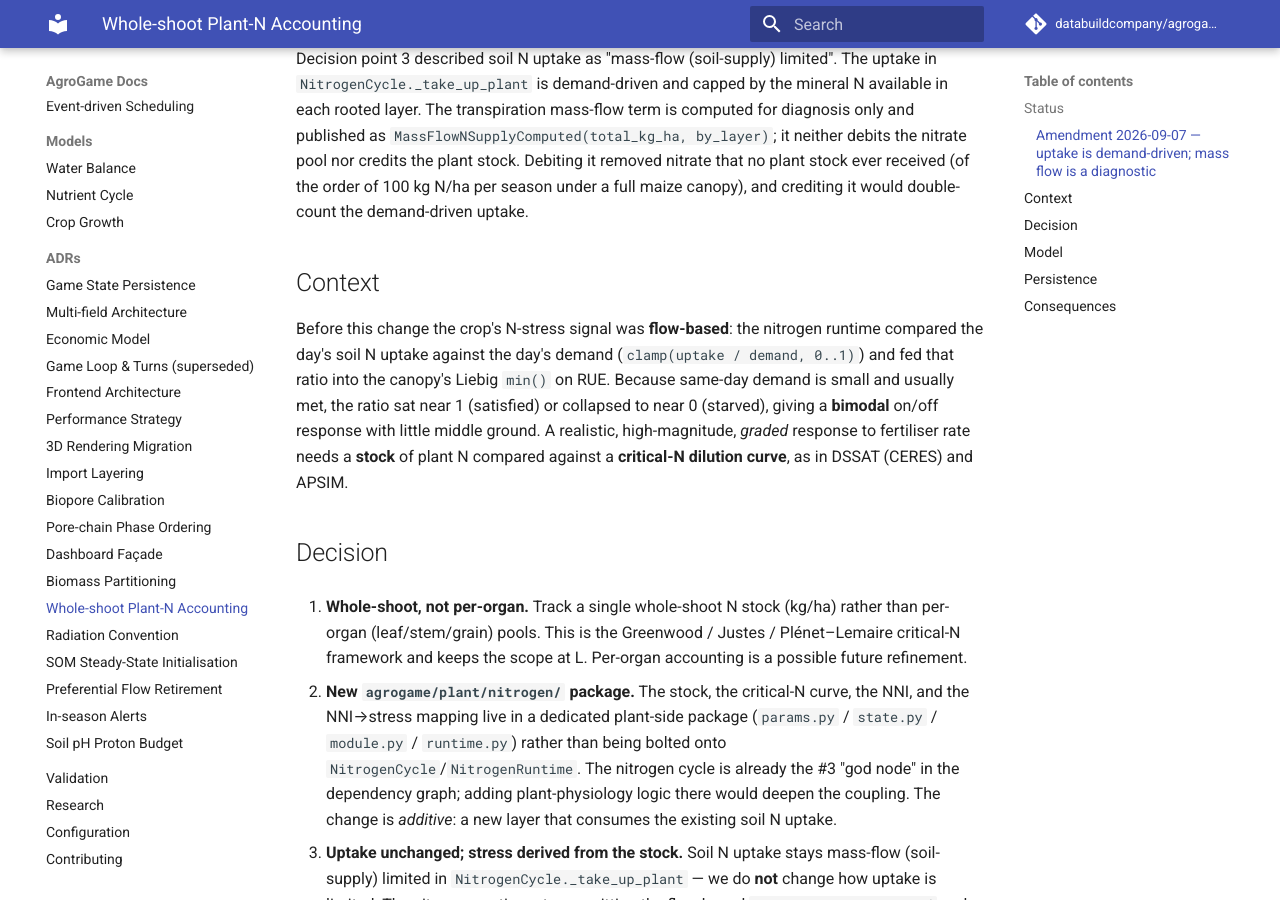
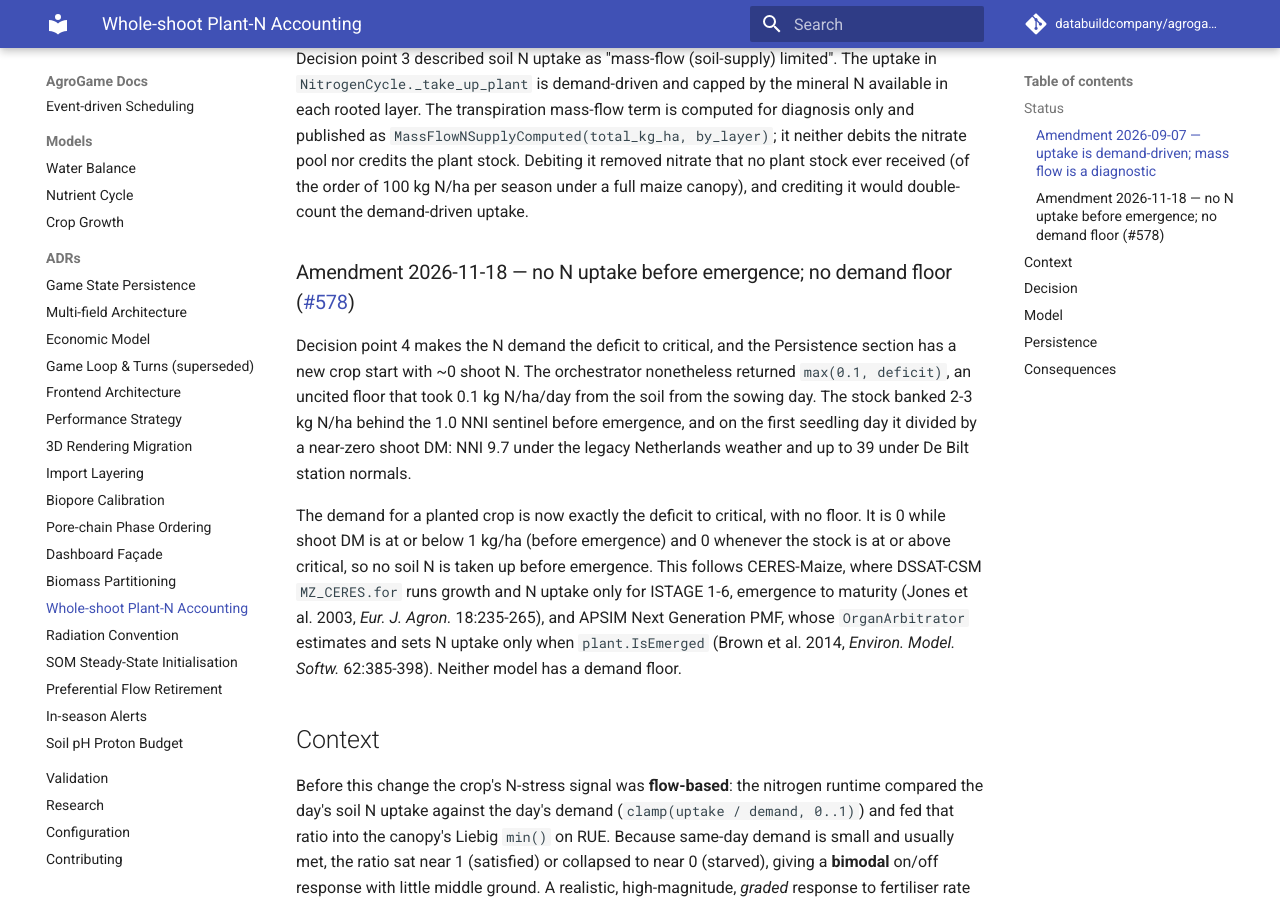
Before and after one commit to gedejong/agrogame, an MkDocs documentation site: the page built from docs/adr/ADR-013-plant-nitrogen-stock.md, in a window 1280 px wide and 900 px high, scrolled down 360 px. Built offline with MkDocs 1.6.1 and Material for MkDocs 9.7.7, drawn with Linux system fonts in a browser that asks for light colours; comment, search, counter and statistics services are not loaded.

Commit message:
docs(#578): ADR-013 amendment, no N uptake before emergence, no demand floor
Records that the demand is exactly the deficit to critical (0 while shoot DM
<= 1 kg/ha), with the CERES-Maize and APSIM PMF citations, and what the removed
0.1 kg N/ha/day floor did. Conforms the code to decision 4 and the Persistence
section; decides nothing new.

Co-Authored-By: Claude Opus 5.5 <noreply@anthropic.com>

```diff
--- a/docs/adr/ADR-013-plant-nitrogen-stock.md
+++ b/docs/adr/ADR-013-plant-nitrogen-stock.md
@@ -15,6 +15,26 @@ computed for diagnosis only and published as
 pool nor credits the plant stock. Debiting it removed nitrate that no plant
 stock ever received (of the order of 100 kg N/ha per season under a full maize
 canopy), and crediting it would double-count the demand-driven uptake.
+
+### Amendment 2026-11-18 — no N uptake before emergence; no demand floor ([#578](https://github.com/gedejong/agrogame/issues/578))
+
+Decision point 4 makes the N demand the deficit to critical, and the
+Persistence section has a new crop start with ~0 shoot N. The orchestrator
+nonetheless returned `max(0.1, deficit)`, an uncited floor that took
+0.1 kg N/ha/day from the soil from the sowing day. The stock banked 2-3 kg N/ha
+behind the 1.0 NNI sentinel before emergence, and on the first seedling day it
+divided by a near-zero shoot DM: NNI 9.7 under the legacy Netherlands weather
+and up to 39 under De Bilt station normals.
+
+The demand for a planted crop is now exactly the deficit to critical, with no
+floor. It is 0 while shoot DM is at or below 1 kg/ha (before emergence) and 0
+whenever the stock is at or above critical, so no soil N is taken up before
+emergence. This follows CERES-Maize, where DSSAT-CSM `MZ_CERES.for` runs growth
+and N uptake only for ISTAGE 1-6, emergence to maturity (Jones et al. 2003,
+*Eur. J. Agron.* 18:235-265), and APSIM Next Generation PMF, whose
+`OrganArbitrator` estimates and sets N uptake only when `plant.IsEmerged`
+(Brown et al. 2014, *Environ. Model. Softw.* 62:385-398). Neither model has a
+demand floor.
 
 ## Context
 
```
